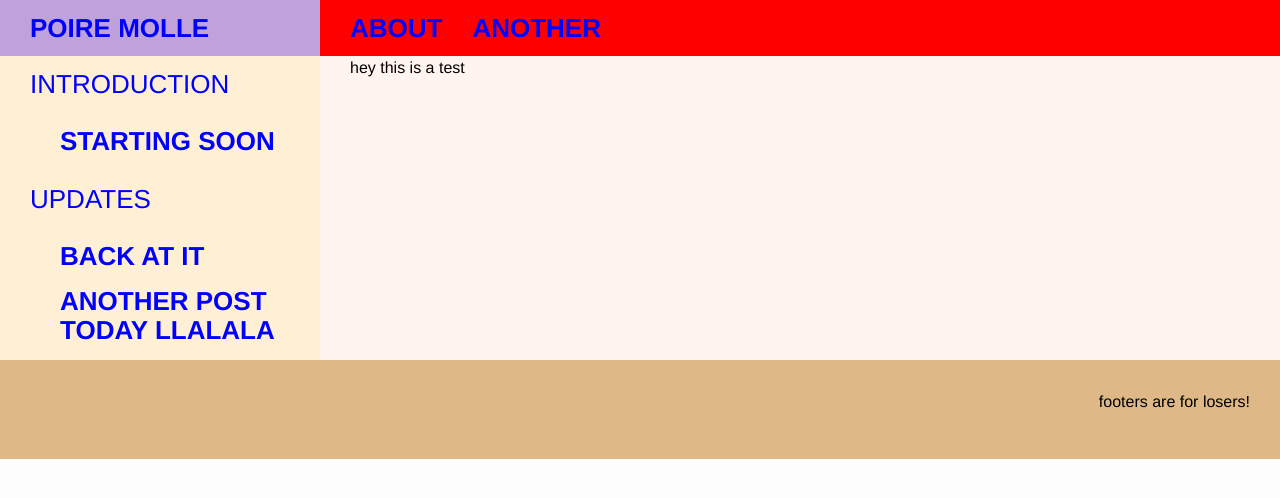
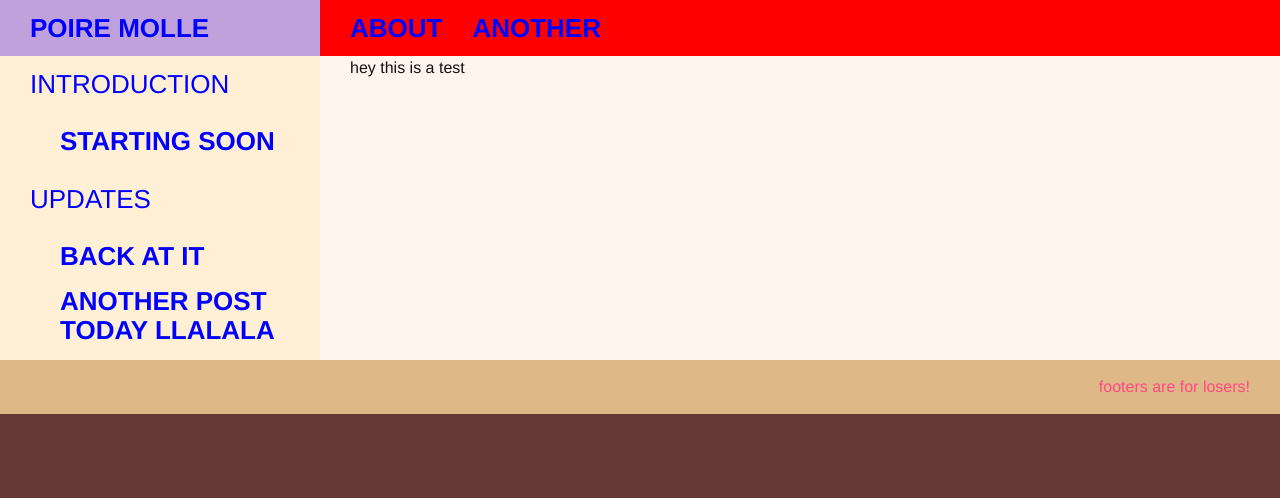
Before and after one commit to poiremolle/blog, a Jekyll site: the page built from index.md, in a window 1280 px wide. Shown: the top 498 px of the page. Built offline with Jekyll 4.4.1, drawn with Linux system fonts in a browser that asks for light colours.

Commit message:
replacing footer content with a single line of text and styling it

```diff
--- a/_includes/footer.html
+++ b/_includes/footer.html
@@ -4,7 +4,7 @@
     <!-- <h2 class="footer-heading">{{ site.title | escape }}</h2>
 
     <div class="wrapper">-->
-      <p color="red">footers are for losers!</p>
+      <p style="color:rgb(255, 74, 134)">footers are for losers!</p>
       <!-- <div class="footer-col footer-col-1">
         <ul class="contact-list">
           <li class="p-name">
--- a/_sass/minima/_base.scss
+++ b/_sass/minima/_base.scss
@@ -15,8 +15,8 @@ dl, dd, ol, ul, figure {
  */
 body {
   font: $base-font-weight #{$base-font-size}/#{$base-line-height} $base-font-family;
-  //color: $text-color;
-  background-color: $background-color;
+  color: $text-color;
+  background-color: $secondary-color;
   -webkit-text-size-adjust: 100%;
   -webkit-font-feature-settings: "kern" 1;
      -moz-font-feature-settings: "kern" 1;
--- a/_sass/minima/_layout.scss
+++ b/_sass/minima/_layout.scss
@@ -189,9 +189,8 @@
 .site-footer {
   @include base-container-attributes($footer-color);
   justify-content: end;
-  box-sizing: border-box;
-  padding: $spacing-unit;
-
+  padding: ($spacing-unit / 2) $spacing-unit 0 0;
+  //line-height: $base-line-height * $base-font-size * 2.25;
 }
 
 .footer-heading {
```
